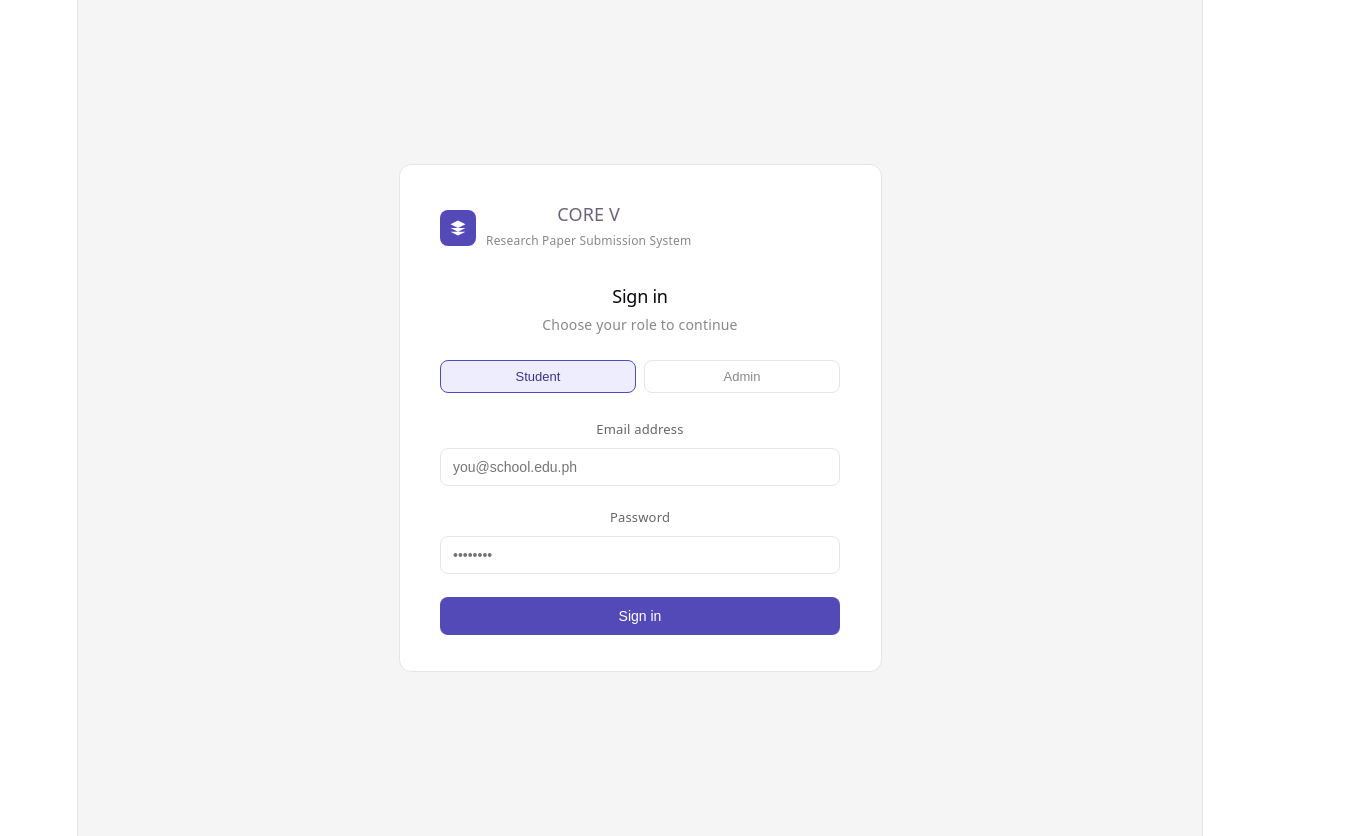
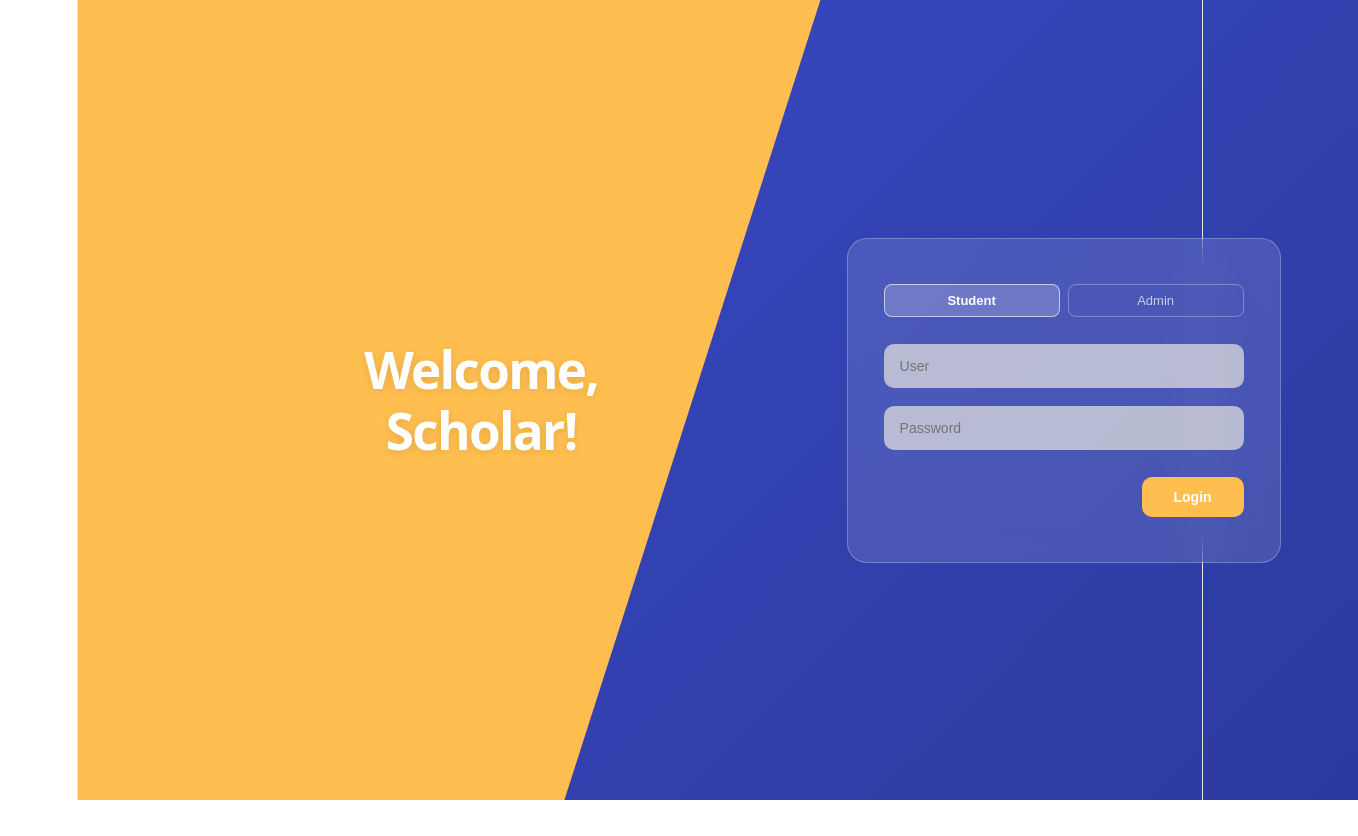
Before and after one commit to CharlesDeLeon/CORE-V, a React (Vite) app in the folder client/: page /login in a window 1280 px wide. Shown: the whole page, 1358 px wide, since content can reach past the window. After the commit the page ends 800 px from the top, so only its background shows below. Built offline with nearby package versions, Linux system fonts and the light colour scheme.

Commit message:
Made a big change in the design in Login.jsx

```diff
--- a/client/src/pages/Login.jsx
+++ b/client/src/pages/Login.jsx
@@ -13,7 +13,6 @@ const Login = () => {
     e.preventDefault()
     setError('')
     setLoading(true)
-
     try {
       await login(email, password, role)
     } catch (err) {
@@ -25,188 +24,209 @@ const Login = () => {
 
   return (
     <div style={styles.page}>
-      <div style={styles.card}>
 
-        <div style={styles.logo}>
-          <div style={styles.logoIcon}>
-            <svg width="18" height="18" fill="white" viewBox="0 0 24 24">
-              <path d="M12 2L2 7l10 5 10-5-10-5zM2 17l10 5 10-5M2 12l10 5 10-5"/>
-            </svg>
-          </div>
-          <div>
-            <div style={styles.logoText}>CORE V</div>
-            <div style={styles.logoSub}>Research Paper Submission System</div>
-          </div>
+      {/* diagonal split background */}
+      <div style={styles.yellowSide} />
+      <div style={styles.blueSide} />
+
+      {/* welcome text — left side */}
+      <div style={styles.welcomeWrapper}>
+        <h1 style={styles.welcomeText}>Welcome,<br />Scholar!</h1>
       </div>
 
-        <h2 style={styles.heading}>Sign in</h2>
-        <p style={styles.subtitle}>Choose your role to continue</p>
+      {/* glass card — right side */}
+      <div style={styles.cardWrapper}>
+        <div style={styles.card}>
 
           <div style={styles.roleGroup}>
             <button
+              type="button"
               style={{ ...styles.roleBtn, ...(role === 'Student' ? styles.roleBtnActive : {}) }}
               onClick={() => setRole('Student')}
-            type="button"
             >
               Student
             </button>
             <button
+              type="button"
               style={{ ...styles.roleBtn, ...(role === 'Admin' ? styles.roleBtnActive : {}) }}
               onClick={() => setRole('Admin')}
-            type="button"
             >
               Admin
             </button>
           </div>
 
-        <form onSubmit={handleLogin}>
-          <div style={styles.field}>
-            <label style={styles.label}>Email address</label>
+          <form onSubmit={handleLogin} style={styles.form}>
             <input
               type="email"
+              placeholder="User"
               value={email}
               onChange={(e) => setEmail(e.target.value)}
-              placeholder="you@school.edu.ph"
               style={styles.input}
               required
             />
-          </div>
-
-          <div style={styles.field}>
-            <label style={styles.label}>Password</label>
             <input
               type="password"
+              placeholder="Password"
               value={password}
               onChange={(e) => setPassword(e.target.value)}
-              placeholder="••••••••"
               style={styles.input}
               required
             />
-          </div>
 
             {error && <div style={styles.error}>{error}</div>}
 
-          <button type="submit" style={styles.submitBtn} disabled={loading}>
-            {loading ? 'Signing in...' : 'Sign in'}
+            <div style={styles.btnRow}>
+              <button type="submit" style={styles.loginBtn} disabled={loading}>
+                {loading ? 'Logging in...' : 'Login'}
               </button>
+            </div>
           </form>
 
         </div>
+      </div>
+
     </div>
   )
 }
 
 const styles = {
   page: {
-    minHeight: '100vh',
+    position: 'relative',
+    width: '100vw',
+    height: '100vh',
+    overflow: 'hidden',
     display: 'flex',
     alignItems: 'center',
+    fontFamily: 'sans-serif',
+  },
+
+  // diagonal split — yellow triangle (top-left)
+  yellowSide: {
+    position: 'absolute',
+    top: 0,
+    left: 0,
+    width: '100%',
+    height: '100%',
+    background: '#FFBE4F',
+    clipPath: 'polygon(0 0, 58% 0, 38% 100%, 0 100%)',
+    zIndex: 0,
+  },
+
+  // blue side fills the rest
+  blueSide: {
+    position: 'absolute',
+    top: 0,
+    left: 0,
+    width: '100%',
+    height: '100%',
+    background: 'linear-gradient(135deg, #3B4BC8 0%, #2C3A9E 100%)',
+    zIndex: -1,
+  },
+
+  welcomeWrapper: {
+    position: 'relative',
+    zIndex: 1,
+    flex: 1,
+    paddingLeft: '5%',
+  },
+
+  welcomeText: {
+    fontSize: 'clamp(2rem, 4vw, 3.5rem)',
+    fontWeight: '800',
+    color: 'white',
+    lineHeight: 1.2,
+    textShadow: '0 2px 8px rgba(0,0,0,0.1)',
+  },
+
+  cardWrapper: {
+    position: 'relative',
+    zIndex: 1,
+    width: '38%',
+    display: 'flex',
     justifyContent: 'center',
-    backgroundColor: '#f5f5f5',
-    padding: '1rem',
+    alignItems: 'center',
+    marginRight: '4%',
   },
+
+  // glassmorphism card
   card: {
-    background: 'white',
-    border: '1px solid #e5e5e5',
-    borderRadius: '12px',
-    padding: '2rem 2.25rem',
     width: '100%',
-    maxWidth: '400px',
+    maxWidth: '360px',
+    background: 'rgba(255, 255, 255, 0.12)',
+    backdropFilter: 'blur(16px)',
+    WebkitBackdropFilter: 'blur(16px)',
+    border: '1px solid rgba(255, 255, 255, 0.25)',
+    borderRadius: '20px',
+    padding: '2.5rem 2rem',
   },
-  logo: {
-    display: 'flex',
-    alignItems: 'center',
-    gap: '10px',
-    marginBottom: '1.75rem',
-  },
-  logoIcon: {
-    width: '36px',
-    height: '36px',
-    background: '#534AB7',
-    borderRadius: '8px',
-    display: 'flex',
-    alignItems: 'center',
-    justifyContent: 'center',
-  },
-  logoText: {
-    fontSize: '18px',
-    fontWeight: '500',
-  },
-  logoSub: {
-    fontSize: '12px',
-    color: '#888',
-    marginTop: '1px',
-  },
-  heading: {
-    fontSize: '18px',
-    fontWeight: '500',
-    marginBottom: '.25rem',
-  },
-  subtitle: {
-    fontSize: '14px',
-    color: '#888',
-    marginBottom: '1.25rem',
-  },
+
   roleGroup: {
     display: 'flex',
     gap: '8px',
-    marginBottom: '1.25rem',
+    marginBottom: '1.5rem',
   },
+
   roleBtn: {
     flex: 1,
     padding: '8px 0',
     fontSize: '13px',
-    border: '1px solid #e5e5e5',
+    border: '1px solid rgba(255,255,255,0.3)',
     borderRadius: '8px',
-    background: 'white',
+    background: 'transparent',
+    color: 'rgba(255,255,255,0.7)',
     cursor: 'pointer',
-    color: '#888',
+    transition: 'all 0.2s',
   },
+
   roleBtnActive: {
-    background: '#EEEDFE',
-    borderColor: '#534AB7',
-    color: '#3C3489',
-    fontWeight: '500',
+    background: 'rgba(255,255,255,0.2)',
+    color: 'white',
+    fontWeight: '600',
+    border: '1px solid rgba(255,255,255,0.6)',
   },
-  field: {
-    marginBottom: '1rem',
+
+  form: {
+    display: 'flex',
+    flexDirection: 'column',
+    gap: '1rem',
   },
-  label: {
-    display: 'block',
-    fontSize: '13px',
-    color: '#666',
-    marginBottom: '6px',
-  },
+
   input: {
     width: '100%',
-    padding: '0 12px',
-    height: '38px',
+    padding: '14px 16px',
     fontSize: '14px',
-    border: '1px solid #e5e5e5',
-    borderRadius: '8px',
+    border: 'none',
+    borderRadius: '10px',
+    background: 'rgba(220, 220, 220, 0.75)',
+    color: '#333',
     outline: 'none',
     boxSizing: 'border-box',
   },
+
   error: {
     fontSize: '13px',
-    color: '#c0392b',
-    background: '#fdf0ed',
-    border: '1px solid #f5c6c0',
+    color: '#ffe0e0',
+    background: 'rgba(255,80,80,0.2)',
+    border: '1px solid rgba(255,80,80,0.3)',
     borderRadius: '8px',
     padding: '8px 12px',
-    marginBottom: '1rem',
   },
-  submitBtn: {
-    width: '100%',
-    height: '38px',
-    background: '#534AB7',
+
+  btnRow: {
+    display: 'flex',
+    justifyContent: 'flex-end',
+    marginTop: '0.5rem',
+  },
+
+  loginBtn: {
+    padding: '12px 32px',
+    fontSize: '14px',
+    fontWeight: '600',
+    background: '#FFBE4F',
     color: 'white',
     border: 'none',
-    borderRadius: '8px',
-    fontSize: '14px',
-    fontWeight: '500',
+    borderRadius: '10px',
     cursor: 'pointer',
-    marginTop: '.25rem',
   },
 }
 
```
Lines whose indentation alone changed are shown as unchanged.
